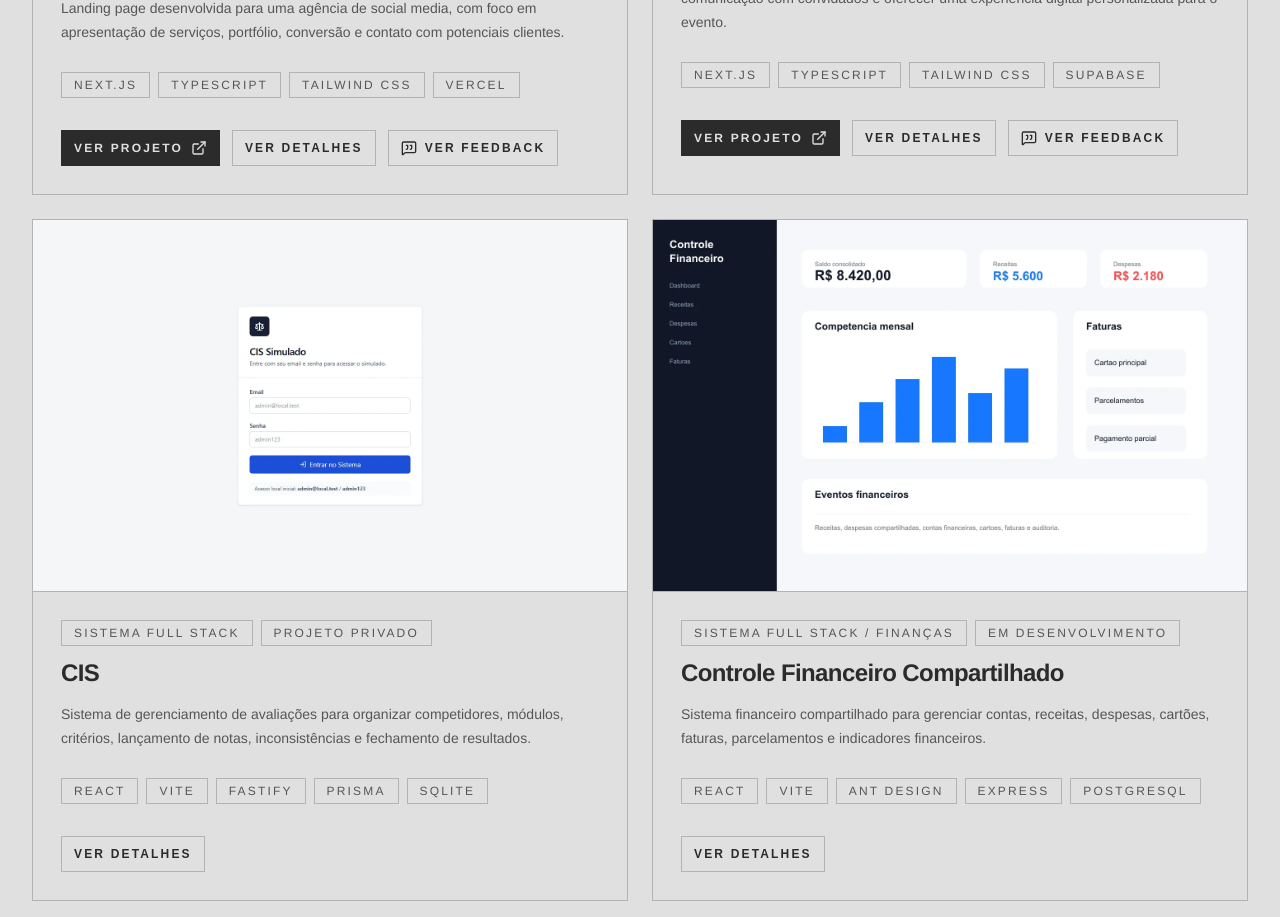
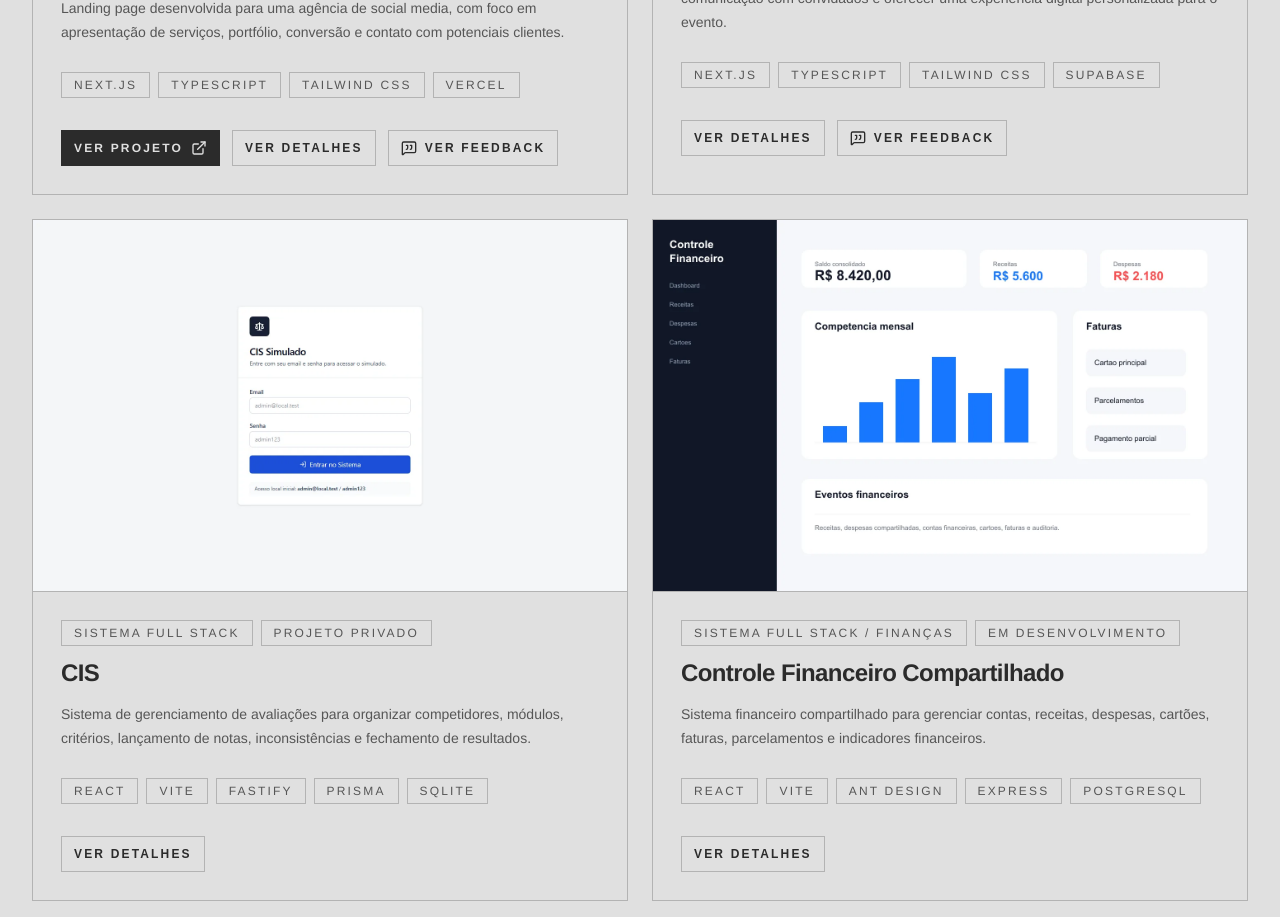
Before and after one commit to LaPachec/portfolio-lucas, a Next.js app: page / in a window 1280 px wide. Shown: the part 3140-4057 px from the top of the page. Built offline with nearby package versions, Linux system fonts and the light colour scheme.

Commit message:
refactor: remove live URL from project details for casamento

```diff
--- a/src/data/projects-en.ts
+++ b/src/data/projects-en.ts
@@ -31,7 +31,6 @@ export const projectsEn: Project[] = [
       "Application built to centralize wedding information, simplify communication with guests and provide a personalized digital experience for the event.",
     image: "/images/projects/casamento.webp",
     technologies: ["Next.js", "TypeScript", "Tailwind CSS", "Supabase"],
-    liveUrl: "https://casamento-giovanna-lucas-websapps.vercel.app",
     feedback: [],
     feedbackPending: true,
     details: {
--- a/src/data/projects.ts
+++ b/src/data/projects.ts
@@ -31,7 +31,6 @@ export const projects: Project[] = [
       "Aplicação desenvolvida para centralizar informações do casamento, facilitar a comunicação com convidados e oferecer uma experiência digital personalizada para o evento.",
     image: "/images/projects/casamento.webp",
     technologies: ["Next.js", "TypeScript", "Tailwind CSS", "Supabase"],
-    liveUrl: "https://casamento-giovanna-lucas-websapps.vercel.app",
     feedback: [],
     feedbackPending: true,
     details: {
```
Also changed, not shown: public/images/projects/casamento.webp.
